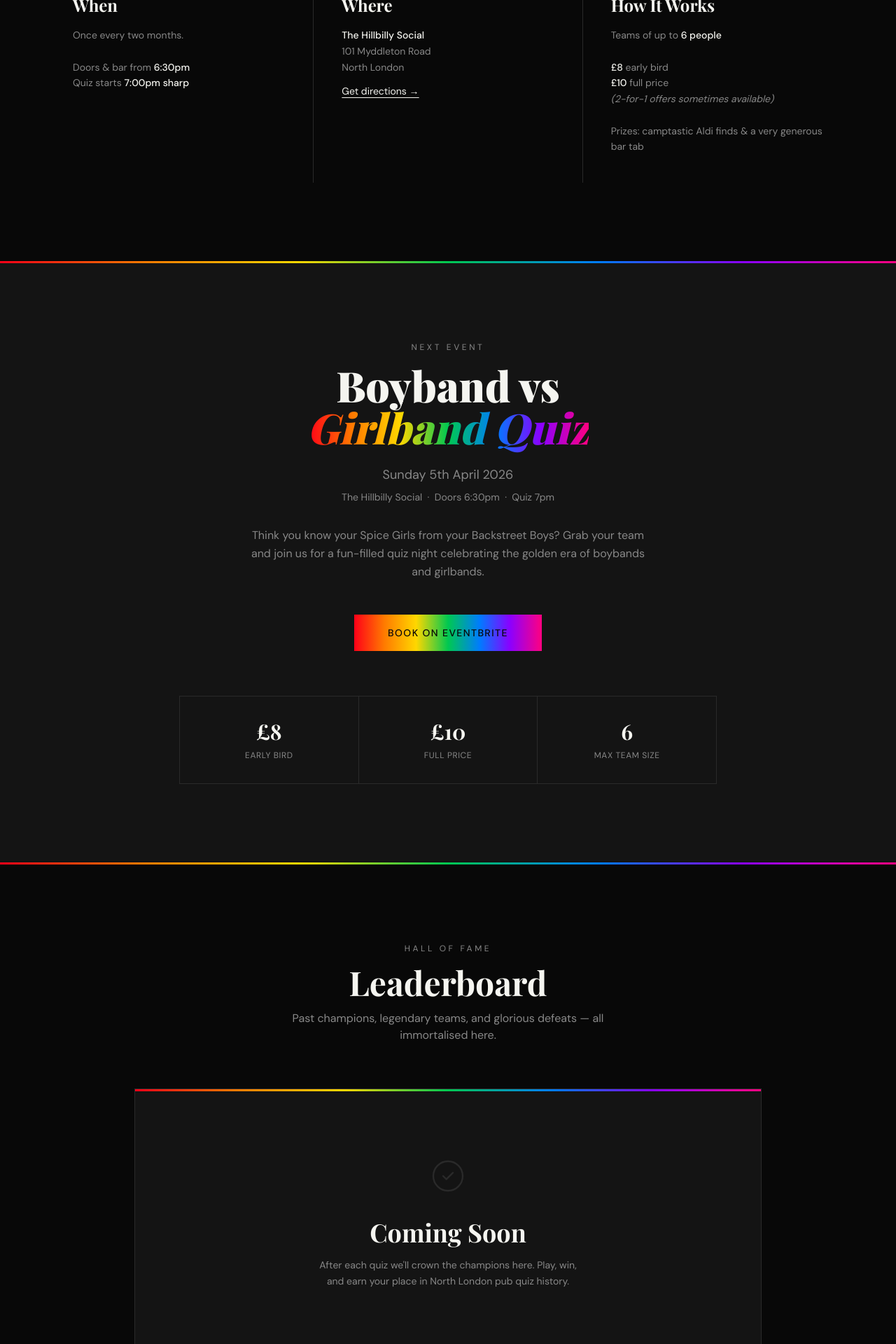
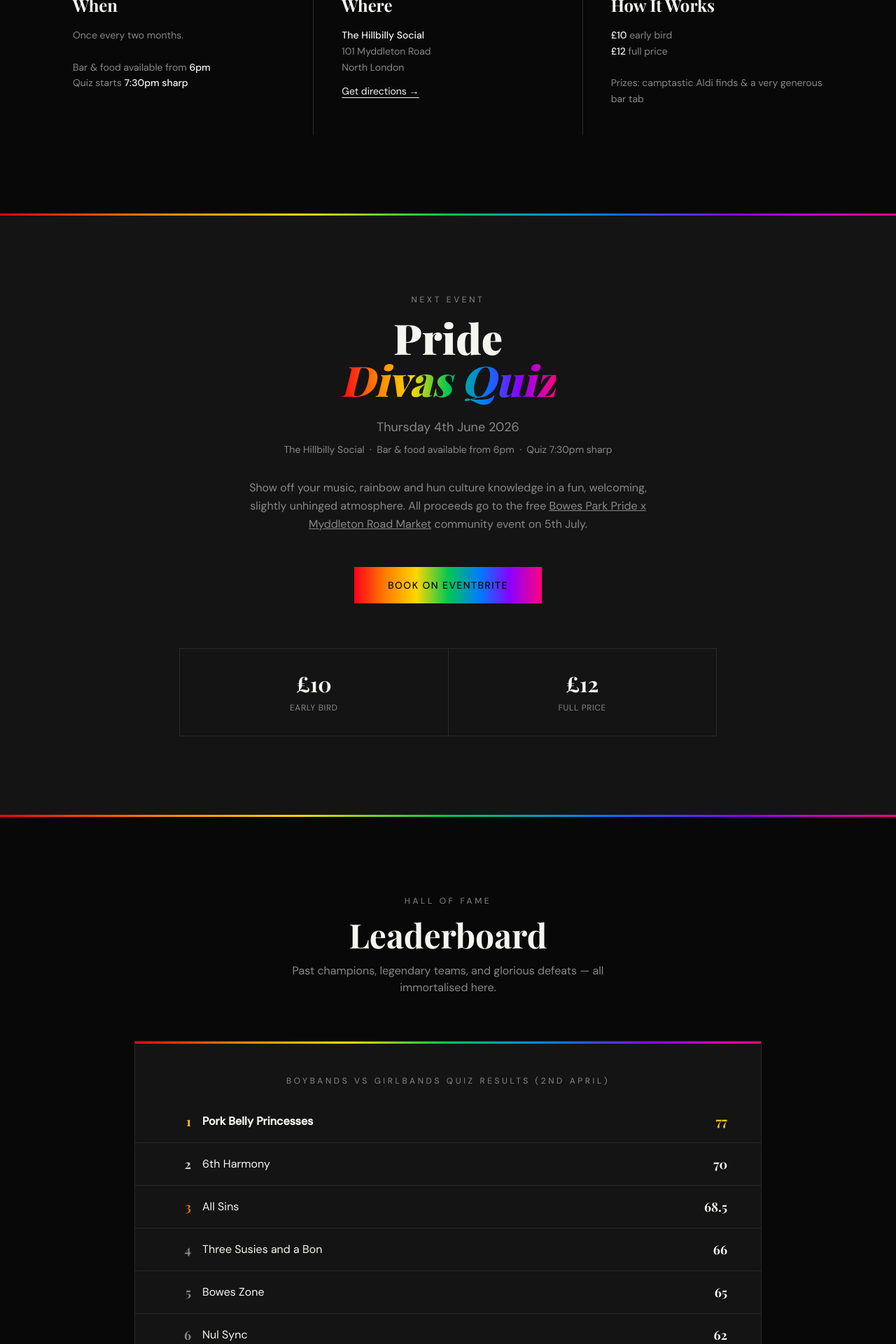
Before and after one commit to giuliofolino/northlondonpubquizzes, a Nuxt app: page / in a window 1280 px wide. Shown: the part 1160-3080 px from the top of the page at 70% size. Built offline with nearby package versions, Linux system fonts and the light colour scheme; a web font is replaced by a local one.

Commit message:
various content updates

```diff
--- a/components/AboutSection.vue
+++ b/components/AboutSection.vue
@@ -18,8 +18,8 @@
           <h3 class="font-display text-2xl font-bold text-chalk mb-4">When</h3>
           <p class="font-sans text-muted leading-relaxed text-sm">
             Once every two months.<br /><br />
-            Doors &amp; bar from <span class="text-chalk font-medium">6:30pm</span><br />
-            Quiz starts <span class="text-chalk font-medium">7:00pm sharp</span>
+            Bar &amp; food available from <span class="text-chalk font-medium">6pm</span><br />
+            Quiz starts <span class="text-chalk font-medium">7:30pm sharp</span>
           </p>
         </div>
 
@@ -58,10 +58,8 @@
           </div>
           <h3 class="font-display text-2xl font-bold text-chalk mb-4">How It Works</h3>
           <p class="font-sans text-muted leading-relaxed text-sm">
-            Teams of up to <span class="text-chalk font-medium">6 people</span><br /><br />
-            <span class="text-chalk font-medium">£8</span> early bird<br />
-            <span class="text-chalk font-medium">£10</span> full price<br />
-            <span class="italic">(2-for-1 offers sometimes available)</span><br /><br />
+            <span class="text-chalk font-medium">£10</span> early bird<br />
+            <span class="text-chalk font-medium">£12</span> full price<br /><br />
             Prizes: camptastic Aldi finds &amp; a very generous bar tab
           </p>
         </div>
--- a/components/HeroSection.vue
+++ b/components/HeroSection.vue
@@ -32,7 +32,7 @@
 
       <div class="flex flex-col sm:flex-row items-center justify-center gap-4">
         <a
-          href="https://www.eventbrite.co.uk/e/boyband-vs-girlband-quiz-tickets-1982508818243?aff=oddtdtcreator"
+          href="https://www.eventbrite.co.uk/e/pride-divas-pub-quiz-at-hillbilly-social-2026-tickets-1986421427964?aff=oddtdtcreator"
           target="_blank"
           rel="noopener noreferrer"
           class="btn-primary w-full sm:w-auto !py-4 !px-10"
--- a/components/LeaderboardSection.vue
+++ b/components/LeaderboardSection.vue
@@ -7,21 +7,55 @@
         Past champions, legendary teams, and glorious defeats — all immortalised here.
       </p>
 
-      <div class="relative bg-surface border border-faint p-16 md:p-24 overflow-hidden">
+      <div class="relative bg-surface border border-faint overflow-hidden">
         <div class="rainbow-bar absolute top-0 left-0 right-0" />
 
-        <!-- Trophy -->
-        <div class="mb-8">
-          <svg class="w-14 h-14 mx-auto text-faint" fill="none" stroke="currentColor" viewBox="0 0 24 24">
-            <path stroke-linecap="round" stroke-linejoin="round" stroke-width="1" d="M9 12l2 2 4-4m6 2a9 9 0 11-18 0 9 9 0 0118 0z" />
-          </svg>
+        <div class="pt-12 pb-4 px-6 md:px-12">
+          <p class="font-sans text-xs tracking-[0.3em] uppercase text-muted mb-1">Boybands vs Girlbands Quiz Results (2nd April)</p>
         </div>
 
-        <p class="font-display text-3xl md:text-4xl font-bold text-chalk mb-4">Coming Soon</p>
-        <p class="font-sans text-muted max-w-sm mx-auto text-sm leading-relaxed">
-          After each quiz we'll crown the champions here. Play, win, and earn your place in North London pub quiz history.
-        </p>
+        <div class="divide-y divide-faint">
+          <div v-for="(team, index) in teams" :key="team.name"
+            class="flex items-center justify-between px-6 md:px-12 py-4"
+            :class="index === 0 ? 'bg-surface' : ''">
+            <div class="flex items-center gap-4">
+              <span class="font-display text-lg font-bold w-8 text-right"
+                :class="index === 0 ? 'text-yellow-400' : index === 1 ? 'text-slate-300' : index === 2 ? 'text-amber-600' : 'text-muted'">
+                {{ index + 1 }}
+              </span>
+              <span class="font-sans text-sm md:text-base"
+                :class="index === 0 ? 'text-chalk font-semibold' : 'text-chalk'">
+                {{ team.name }}
+              </span>
+              <span v-if="index === teams.length - 1"
+                class="font-sans text-xs tracking-widest uppercase text-muted border border-faint px-2 py-0.5">
+                Last
+              </span>
+            </div>
+            <span class="font-display text-lg font-bold"
+              :class="index === 0 ? 'text-yellow-400' : 'text-chalk'">
+              {{ team.score }}
+            </span>
+          </div>
+        </div>
+
       </div>
     </div>
   </section>
 </template>
+
+<script setup lang="ts">
+const teams = [
+  { name: 'Pork Belly Princesses', score: 77 },
+  { name: '6th Harmony', score: 70 },
+  { name: 'All Sins', score: 68.5 },
+  { name: 'Three Susies and a Bon', score: 66 },
+  { name: 'Bowes Zone', score: 65 },
+  { name: 'Nul Sync', score: 62 },
+  { name: 'Palace Road Princesses', score: 59.5 },
+  { name: 'Scrambled Eggs', score: 59 },
+  { name: 'Girls Zone', score: 49 },
+  { name: 'Newbies', score: 45.5 },
+  { name: 'Take Shat', score: 41 },
+]
+</script>
--- a/components/TicketsSection.vue
+++ b/components/TicketsSection.vue
@@ -4,24 +4,23 @@
       <p class="font-sans text-xs tracking-[0.3em] uppercase text-muted mb-4">Next Event</p>
 
       <h2 class="font-display text-4xl md:text-6xl font-black text-chalk mb-2 leading-tight">
-        Boyband vs<br />
-        <em class="rainbow-text">Girlband Quiz</em>
+        Pride<br />
+        <em class="rainbow-text">Divas Quiz</em>
       </h2>
 
       <p class="font-sans text-muted mt-6 mb-2 text-lg">
-        Sunday 5th April 2026
+        Thursday 4th June 2026
       </p>
       <p class="font-sans text-muted text-sm mb-8">
-        The Hillbilly Social &nbsp;·&nbsp; Doors 6:30pm &nbsp;·&nbsp; Quiz 7pm
+        The Hillbilly Social &nbsp;·&nbsp; Bar &amp; food available from 6pm &nbsp;·&nbsp; Quiz 7:30pm sharp
       </p>
 
       <p class="font-sans text-muted max-w-xl mx-auto mb-12 leading-relaxed">
-        Think you know your Spice Girls from your Backstreet Boys? Grab your team and join us
-        for a fun-filled quiz night celebrating the golden era of boybands and girlbands.
+        Show off your music, rainbow and hun culture knowledge in a fun, welcoming, slightly unhinged atmosphere. All proceeds go to the free <a href="http://bowesparkpride.org.uk" target="_blank" rel="noopener noreferrer" class="underline hover:text-chalk transition-colors">Bowes Park Pride x Myddleton Road Market</a> community event on 5th July.
       </p>
 
       <a
-        href="https://www.eventbrite.co.uk/e/boyband-vs-girlband-quiz-tickets-1982508818243?aff=oddtdtcreator"
+        href="https://www.eventbrite.co.uk/e/pride-divas-pub-quiz-at-hillbilly-social-2026-tickets-1986421427964?aff=oddtdtcreator"
         target="_blank"
         rel="noopener noreferrer"
         class="btn-primary !py-4 !px-12 !text-sm mb-16 inline-flex"
@@ -32,16 +31,12 @@
       <!-- Pricing stats -->
       <div class="flex items-center justify-center gap-0 border border-faint">
         <div class="flex-1 py-8 px-4 border-r border-faint text-center">
-          <p class="font-display text-3xl font-bold text-chalk">£8</p>
+          <p class="font-display text-3xl font-bold text-chalk">£10</p>
           <p class="font-sans text-muted text-xs uppercase tracking-wider mt-2">Early Bird</p>
         </div>
-        <div class="flex-1 py-8 px-4 border-r border-faint text-center">
-          <p class="font-display text-3xl font-bold text-chalk">£10</p>
+        <div class="flex-1 py-8 px-4 text-center">
+          <p class="font-display text-3xl font-bold text-chalk">£12</p>
           <p class="font-sans text-muted text-xs uppercase tracking-wider mt-2">Full Price</p>
-        </div>
-        <div class="flex-1 py-8 px-4 text-center">
-          <p class="font-display text-3xl font-bold text-chalk">6</p>
-          <p class="font-sans text-muted text-xs uppercase tracking-wider mt-2">Max Team Size</p>
         </div>
       </div>
     </div>
```
